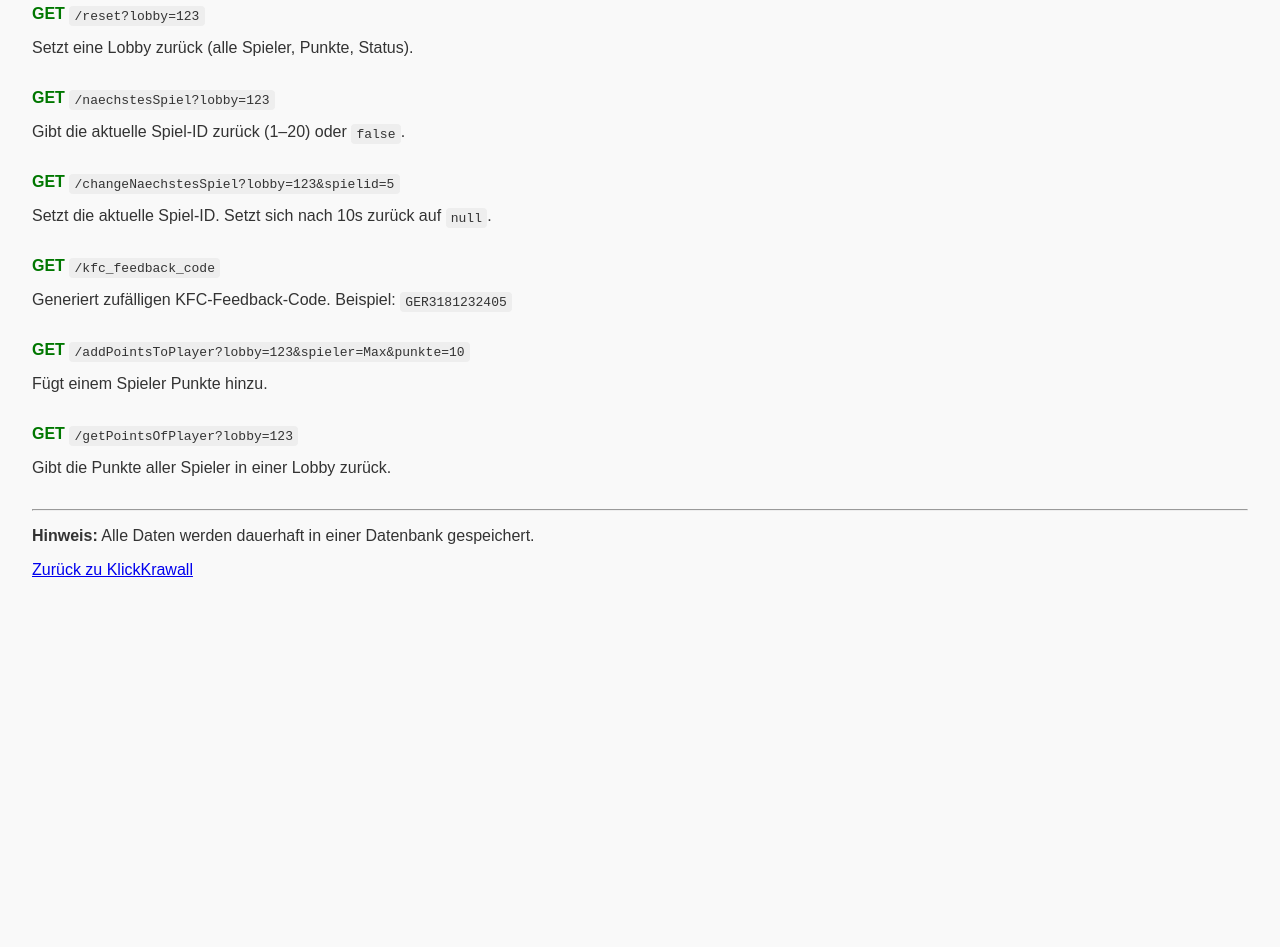
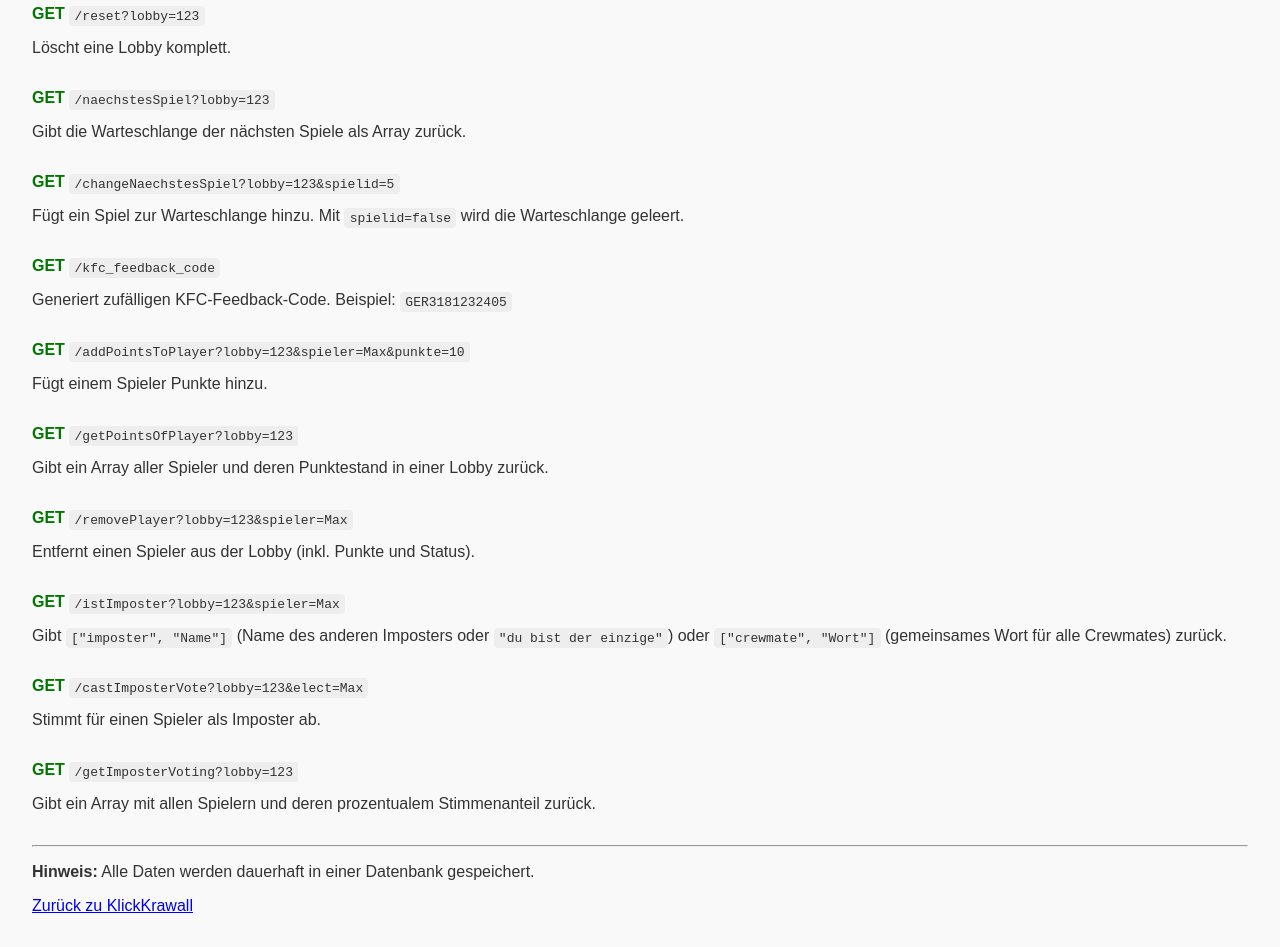
Before and after one commit to SaschaGepraegs/kk-backend, a website: page doc.html in a window 1280 px wide. Shown: the part 1180-2127 px from the top of the page. Before the commit the page ends 1791 px from the top, so only its background shows below. Drawn offline with Linux system fonts and the light colour scheme.

Commit message:
update der docs

```diff
--- a/doc.html
+++ b/doc.html
@@ -98,17 +98,17 @@
 
   <div class="endpoint">
     <p><span class="method get">GET</span> <code>/reset?lobby=123</code></p>
-    <p>Setzt eine Lobby zurück (alle Spieler, Punkte, Status).</p>
+    <p>Löscht eine Lobby komplett.</p>
   </div>
 
   <div class="endpoint">
     <p><span class="method get">GET</span> <code>/naechstesSpiel?lobby=123</code></p>
-    <p>Gibt die aktuelle Spiel-ID zurück (1–20) oder <code>false</code>.</p>
+    <p>Gibt die Warteschlange der nächsten Spiele als Array zurück.</p>
   </div>
 
   <div class="endpoint">
     <p><span class="method get">GET</span> <code>/changeNaechstesSpiel?lobby=123&spielid=5</code></p>
-    <p>Setzt die aktuelle Spiel-ID. Setzt sich nach 10s zurück auf <code>null</code>.</p>
+    <p>Fügt ein Spiel zur Warteschlange hinzu. Mit <code>spielid=false</code> wird die Warteschlange geleert.</p>
   </div>
 
   <div class="endpoint">
@@ -123,7 +123,27 @@
 
   <div class="endpoint">
     <p><span class="method get">GET</span> <code>/getPointsOfPlayer?lobby=123</code></p>
-    <p>Gibt die Punkte aller Spieler in einer Lobby zurück.</p>
+    <p>Gibt ein Array aller Spieler und deren Punktestand in einer Lobby zurück.</p>
+  </div>
+
+  <div class="endpoint">
+    <p><span class="method get">GET</span> <code>/removePlayer?lobby=123&spieler=Max</code></p>
+    <p>Entfernt einen Spieler aus der Lobby (inkl. Punkte und Status).</p>
+  </div>
+
+  <div class="endpoint">
+    <p><span class="method get">GET</span> <code>/istImposter?lobby=123&spieler=Max</code></p>
+    <p>Gibt <code>["imposter", "Name"]</code> (Name des anderen Imposters oder <code>"du bist der einzige"</code>) oder <code>["crewmate", "Wort"]</code> (gemeinsames Wort für alle Crewmates) zurück.</p>
+  </div>
+
+  <div class="endpoint">
+    <p><span class="method get">GET</span> <code>/castImposterVote?lobby=123&elect=Max</code></p>
+    <p>Stimmt für einen Spieler als Imposter ab.</p>
+  </div>
+
+  <div class="endpoint">
+    <p><span class="method get">GET</span> <code>/getImposterVoting?lobby=123</code></p>
+    <p>Gibt ein Array mit allen Spielern und deren prozentualem Stimmenanteil zurück.</p>
   </div>
 
   <hr>
```
